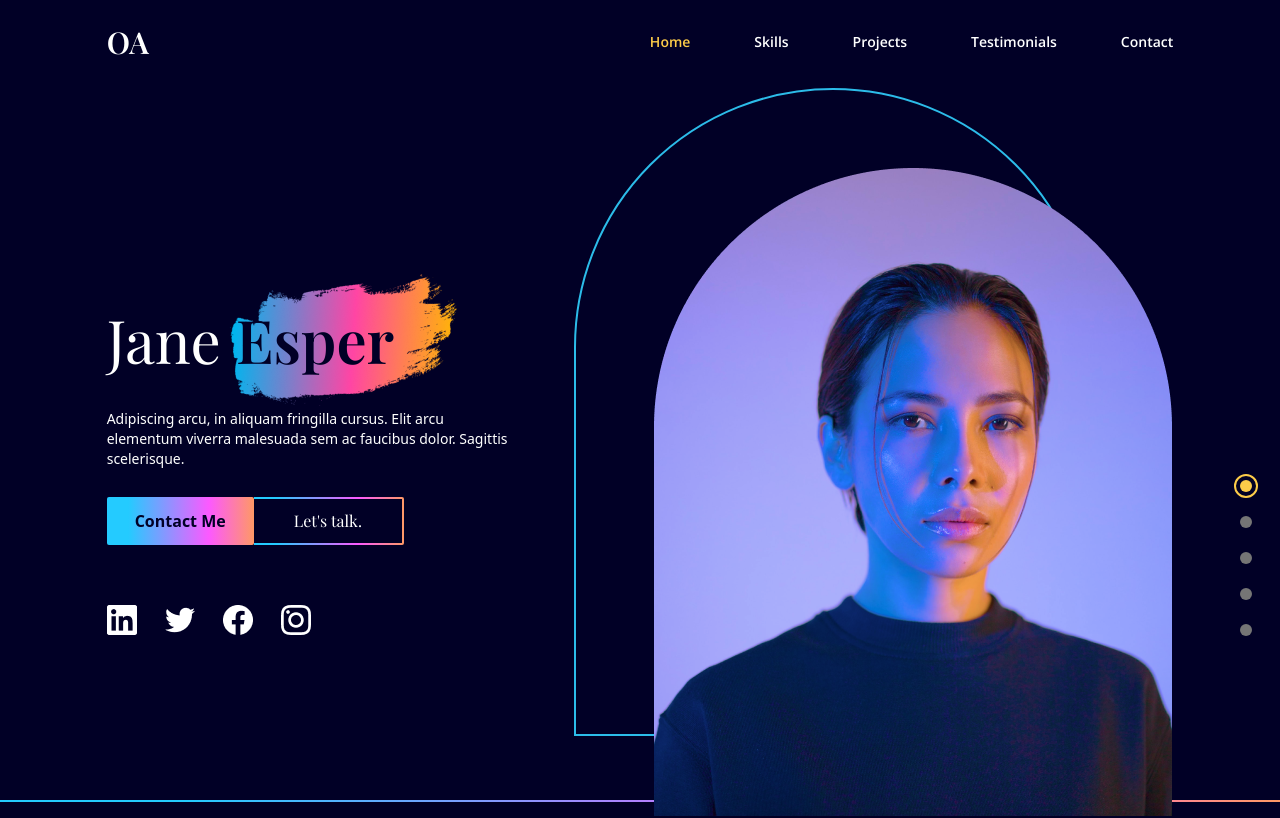
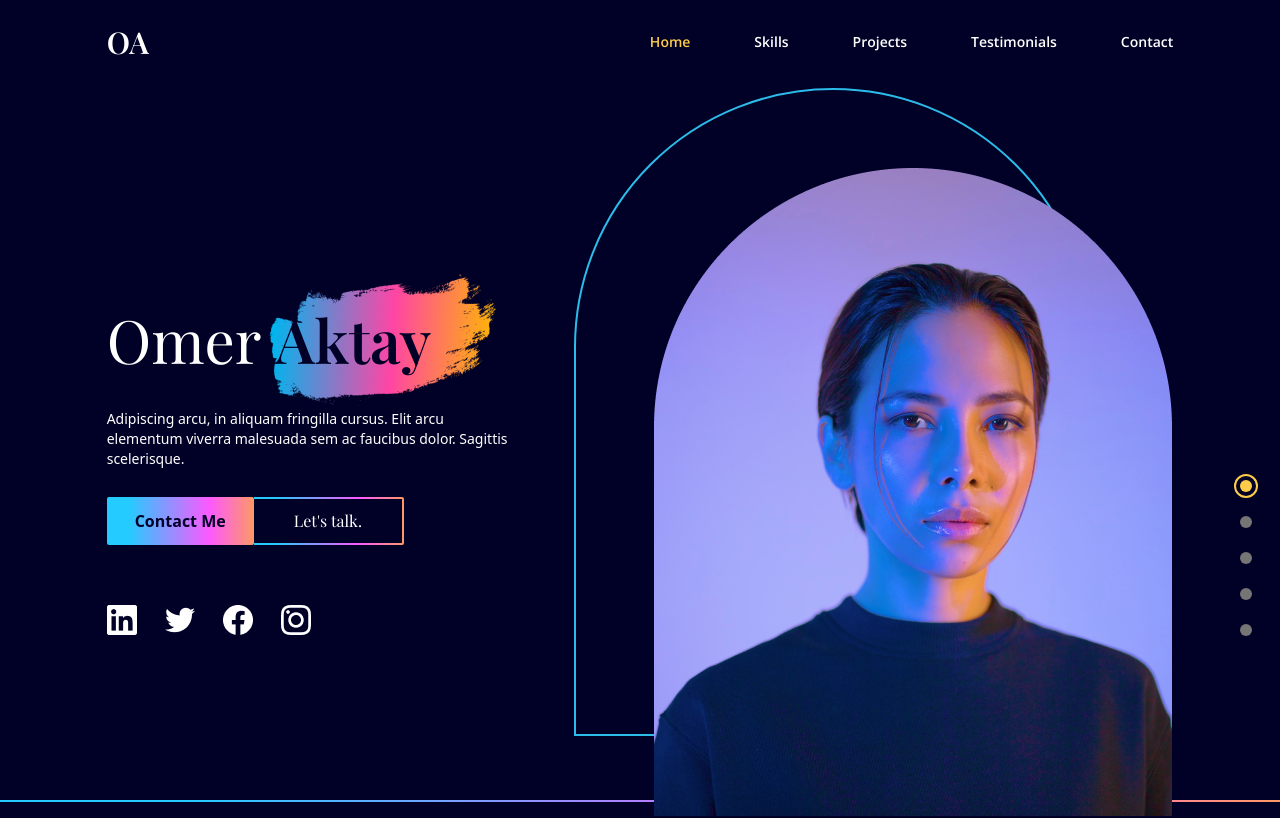
Before and after one commit to 2nas159/portfolio, a React (Vite) app: page / in a window 1280 px wide. Shown: the top 818 px of the page. Built offline with nearby package versions, Linux system fonts and the light colour scheme.

Commit message:
Update Landing.jsx

```diff
--- a/src/scenes/Landing.jsx
+++ b/src/scenes/Landing.jsx
@@ -47,12 +47,12 @@ const Landing = ({ setSelectedPage }) => {
           }}
         >
           <p className="text-6xl font-playfair z-10 text-center md:text-start">
-            Jane {""}
+            Omer {""}
             <span
               className="xs:relative xs:text-deep-blue xs:font-semibold z-20 xs:before:content-brush
               before:absolute before:-left-[25px] before:-top-[70px] before:z-[-1]"
             >
-              Esper
+              Aktay
             </span>
           </p>
 
```
